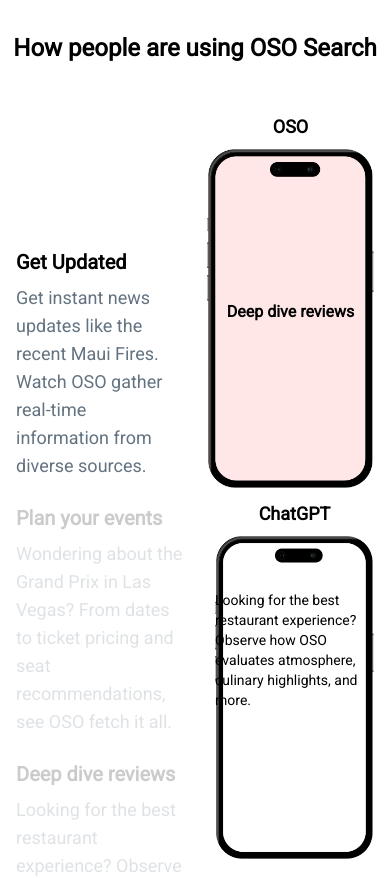
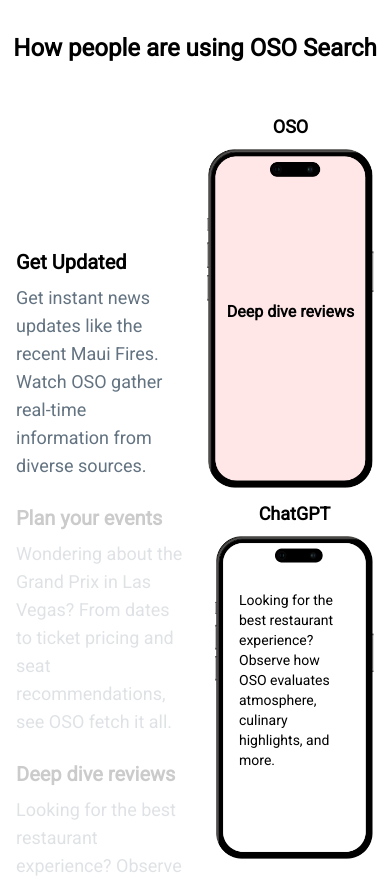
Before and after one commit to AwaisYusaf/gsap-rem, a Next.js app: page / in a window 390 px wide. Shown: the top 878 px of the page. Built offline with nearby package versions, Linux system fonts and the light colour scheme.

Commit message:
Text inside mobiles photos adjusted

```diff
--- a/src/components/home/ScrollAnimationSection.tsx
+++ b/src/components/home/ScrollAnimationSection.tsx
@@ -120,7 +120,7 @@
             height={800}
             alt="phone2"
           />
-          <span className="absolute lg:h-fit h-60 lg:top-[40%] md:top-[30%] top-[25%] lg:px-12 md:px-6 sm:pl-4 sm:pr-6 text-sm">
+          <span className="absolute lg:h-fit h-60 lg:top-[40%] md:top-[30%] top-[25%] lg:px-12 px-6 sm:mr-2 text-sm">
             {activeSectionData?.content}
           </span>
         </div>
```
